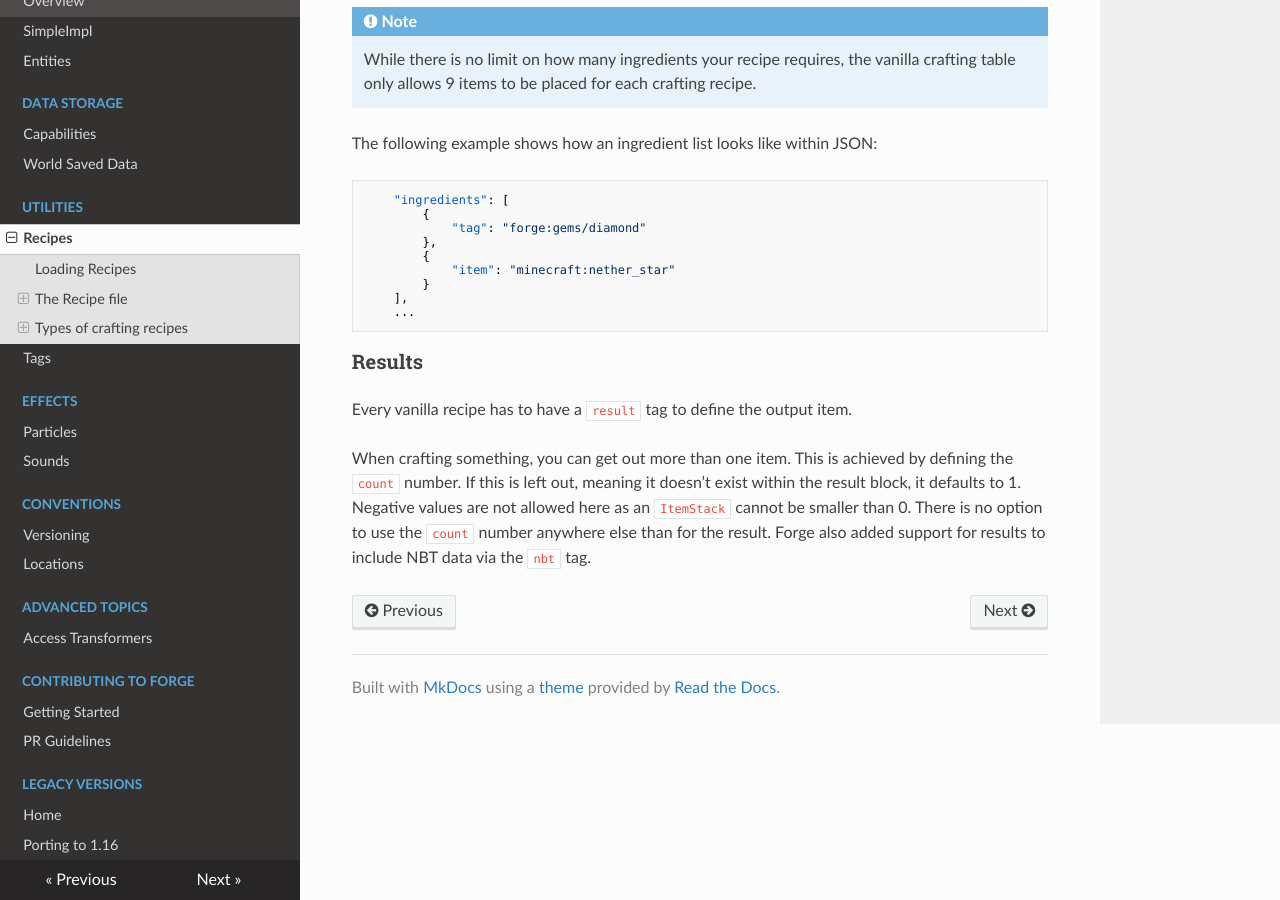
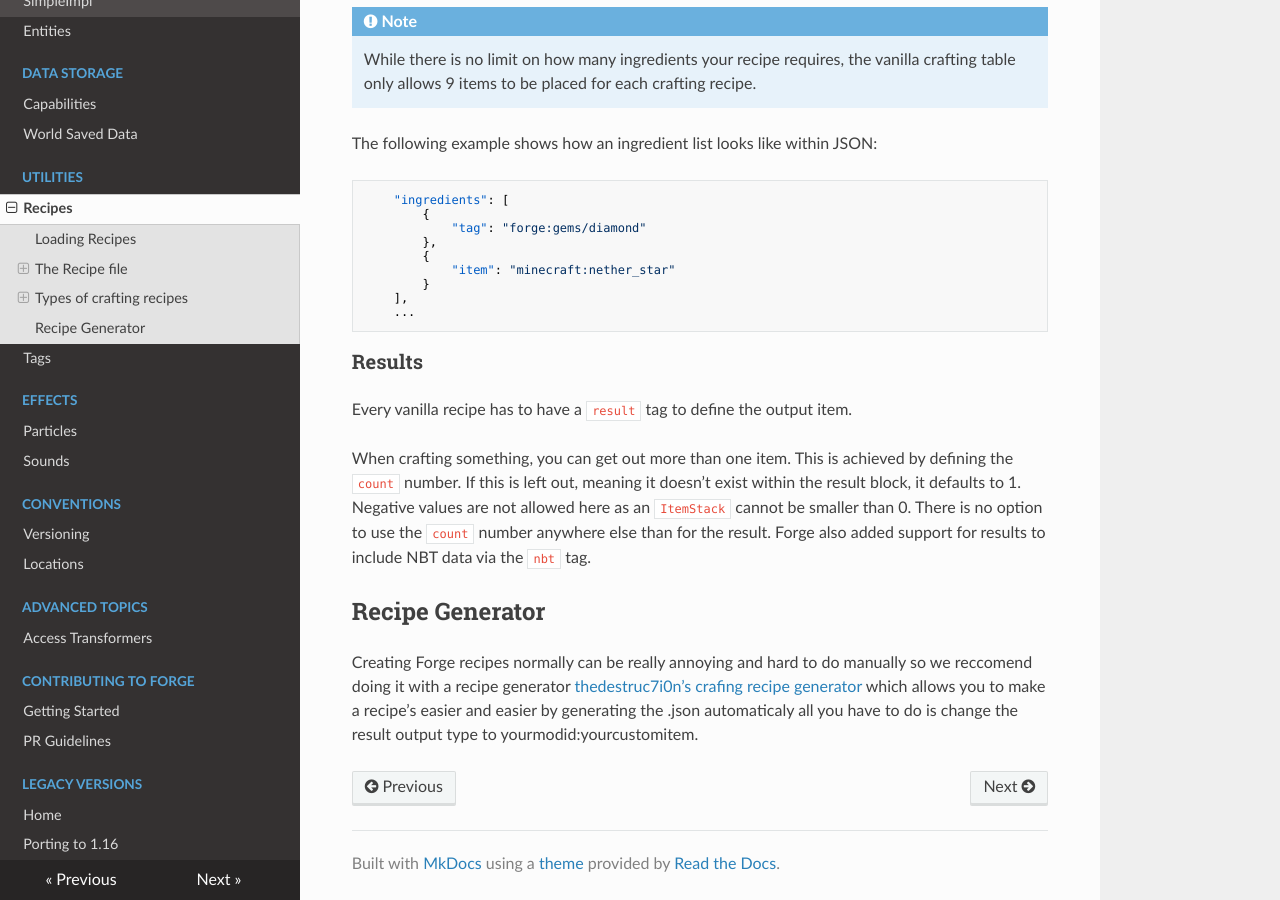
Before and after one commit to MinecraftForge/Documentation, an MkDocs documentation site: the page built from docs/utilities/recipes.md, in a window 1280 px wide and 900 px high, scrolled down 1981 px. Built offline with MkDocs 1.6.1, drawn with Linux system fonts in a browser that asks for light colours; nearby versions of some CDN libraries.

Commit message:
added Recipe Generator

```diff
--- a/docs/utilities/recipes.md
+++ b/docs/utilities/recipes.md
@@ -67,6 +67,9 @@ A shapeless recipe does not make use of the `pattern` and `key` keywords.
 
 To define a shapeless recipe, you have to use the `ingredients` list. It defines which items have to be used for the crafting process. There are [many more][wiki] of these types which can be used here, and you can even register your own. It is even possible to define a slot that requires more than one of an item, which means multiple of these items have to be in place.
 
+
+
+
 !!! note
     While there is no limit on how many ingredients your recipe requires, the vanilla crafting table only allows 9 items to be placed for each crafting recipe.
 
@@ -90,6 +93,10 @@ Every vanilla recipe has to have a `result` tag to define the output item.
 
 When crafting something, you can get out more than one item. This is achieved by defining the `count` number. If this is left out, meaning it doesn't exist within the result block, it defaults to 1. Negative values are not allowed here as an `ItemStack` cannot be smaller than 0. There is no option to use the `count` number anywhere else than for the result. Forge also added support for results to include NBT data via the `nbt` tag.
 
+Recipe Generator
+---------------
+Creating Forge recipes normally can be really annoying and hard to do manually so we reccomend doing it with a recipe generator [thedestruc7i0n's crafing recipe generator](https://crafting.thedestruc7i0n.ca/) which allows you to make a recipe's easier and easier by generating the .json automaticaly all you have to do is change the result output type to yourmodid:yourcustomitem.
+
 [datapack]: /concepts/data.md
 [advancement]: https://minecraft.fandom.com/wiki/Advancement
 [wiki]: https://minecraft.gamepedia.com/Recipe
```
